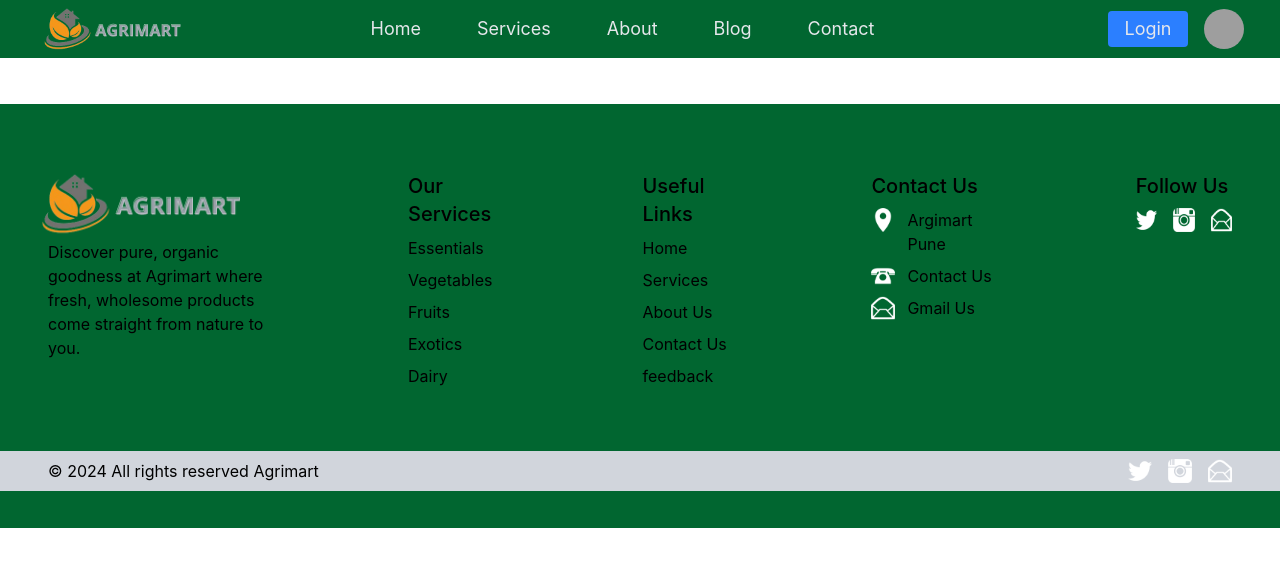
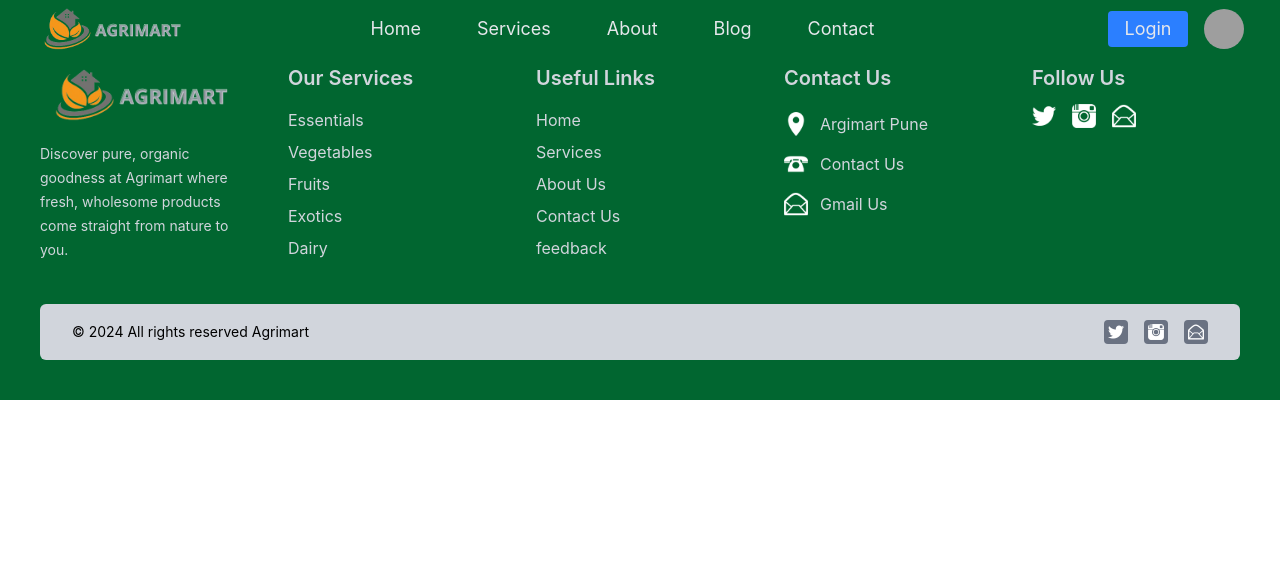
Before and after one commit to nidhinagpure/agrimart-shop, a React app in the folder frontend/: page / in a window 1280 px wide. Shown: the top 566 px of the page. Built offline with nearby package versions, Linux system fonts and the light colour scheme; grey boxes are pictures that could not be loaded; the HTML template or start-up script is replaced by a standard one.

Commit message:
all changes done in footer

```diff
--- a/frontend/src/component/Footer.jsx
+++ b/frontend/src/component/Footer.jsx
@@ -34,19 +34,16 @@ const Footer = () => {
             alt : 'Argimart Pune',
             href: 'https://maps.app.goo.gl/PjnAu7sv8ukzt1xb8',
         },
-
         {
             icon: Calling,
             alt : 'Contact Us',
             href: 'https://maps.app.goo.gl/PjnAu7sv8ukzt1xb8',
         },
-
         {
             icon: Email,
             alt : 'Gmail Us',
             href: 'mailto:info@agrimart.com',
         }
-
     ];
 
     const services = [
@@ -58,7 +55,7 @@ const Footer = () => {
     ];
 
     const quickLinks = [
-        { name: 'Home', path: '/Home', },
+        { name: 'Home', path: '/', },
         { name: 'Services', path: '/Home', },
         { name: 'About Us', path: '/services' },
         { name: 'Contact Us', path: '/Home', },
@@ -67,20 +64,19 @@ const Footer = () => {
 
   return (
     <>
-    <footer>
-       <div className='flex bg-green-800 justify-between gap-30 px-6 py-16 pb-34 mb-0 mt-20'>
-
+    <footer className='bg-green-800 text-gray-300 px-6 sm:px-10 py-10'>
+       <div className=' max-w-7xl mx-auto grid grid-cols-1 sm:grid-cols-3 lg:grid-cols-5 justify-content-center flex gap-10'>
         <div className=''>
-            <span><img src={Logo} className='w-60 ' alt="Logo" /></span>
-            <p className='w-60 line-clamp-10 text-left ml-6'>
+            <span><img src={Logo} className='w-44 sm:w-56' alt="Logo" /></span>
+            <p className='text-sm text-left mt-4 leading-6'>
             Discover pure, organic goodness at Agrimart where fresh, wholesome products come straight from nature to you.</p>
         </div>
 
         <div>
-            <h1 className='font-medium text-xl py-1'>Our Services</h1>
+            <h1 className='font-semibold text-lg sm:text-xl mb-3'>Our Services</h1>
             <ul>
             {services.map((service,index) => (
-            <li key={index} className='text-md py-1'>
+            <li key={index} className='py-1 text-sm sm:text-base'>
                 <Link to={service.href}>{service.name}</Link>
             </li>
             ))}
@@ -88,53 +84,53 @@ const Footer = () => {
         </div>
 
         <div>
-            <h3 className='font-medium text-xl py-1'>Useful Links</h3>
+            <h3 className='font-semibold text-lg sm:text-xl mb-3'>Useful Links</h3>
             <ul>
             {quickLinks.map((link,index)=>(
-                <li key={index} className='text-md py-1'>
+                <li key={index} className='py-1 text-sm sm:text-base'>
                     <Link to={link.path}>{link.name} </Link>
                 </li>
             ))}
             </ul>
         </div>
 
-        <div className=''>
-            <h3 className='font-medium text-xl py-1'>Contact Us</h3>
+        <div>
+            <h3 className='font-semibold text-lg sm:text-xl mb-3'>Contact Us</h3>
             <ul className=''>
             {contactDetails.map((contact,index) => (
-                <li key={index}>
-                 <div className='flex py-1'>
-                   <img src={contact.icon} className='w-6 h-6' alt={contact.alt}/>
-                    <a href={contact.href} target="_blank" rel="noopener noreferrer">  <p className='px-3'>{contact.alt} </p></a>
+                <li key={index} className='py-2'>
+                 <div className='flex items-center gap-3'>
+                   <img src={contact.icon} className='w-5 h-5 sm:w-6 sm:h-6' alt={contact.alt}/>
+                    <a href={contact.href} target="_blank" rel="noopener noreferrer">  <p className='text-sm sm:text-base'>{contact.alt} </p></a>
                  </div>
                 </li>
             ))}
             </ul>
         </div>
 
-        <div className='gap-8 pr-6'>
-        <h3 className='font-medium text-xl py-1'>Follow Us</h3>
-        <div className='flex gap-4 py-1'>
+        <div>
+        <h3 className='font-semibold text-lg sm:text-xl mb-3'>Follow Us</h3>
+        <div className='flex flex-wrap gap-4'>
             {socialMediaLinks.map((social,index) => (
             <a href={social.url} key={index} target="_blank" rel="noopener noreferrer">
                <img src={social.name} className='w-6 h-6' alt={social.alt} /></a>
-                ))}
+            ))}
         </div>
       </div>
-
        </div>
 
-         <div className='w-7xl bg-gray-300 items-center mx-auto py-2 flex justify-between px-12 mt-[-6%]'>
-          <p>© 2024 All rights reserved Agrimart</p>
-          <div className='flex gap-4'>
+        <div className='max-w-7xl mx-auto mt-10 bg-gray-300 text-black rounded-md px-4 sm:px-8
+              py-4 flex flex-col sm:flex-row items-center justify-between gap-4'>
+            <p className='text-sm text-center sm:text-left'>© 2024 All rights reserved Agrimart</p>
+        <div className='flex gap-4'>
           {socialMediaLinks.map((social,index)=>(
                 <a href={social.url} key={index} target="_blank" rel="noopener noreferrer">
-                    <img  src={social.name} className='w-6 h-6' alt={social.alt} />
+                    <img  src={social.name} className='w-6 h-6 bg-gray-500 p-1 rounded-sm' alt={social.alt} />
                 </a>
             ))}
-            </div>
+        </div>
+
          </div>
-
     </footer>
     </>
   )
```
